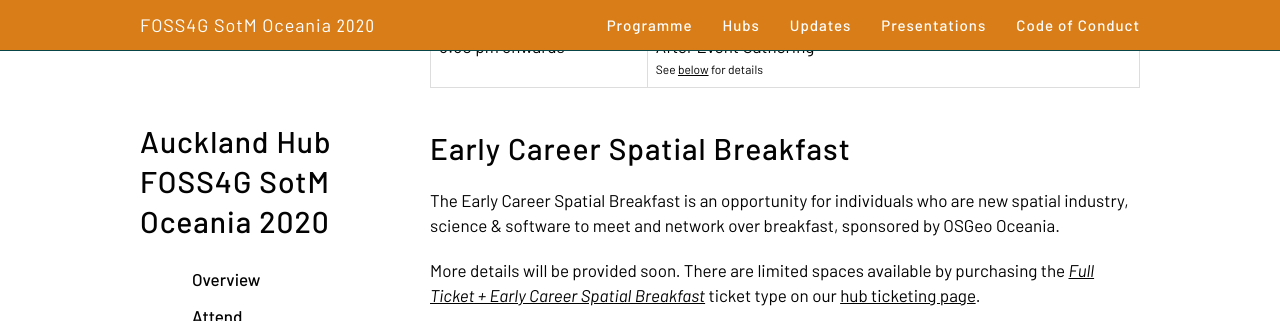
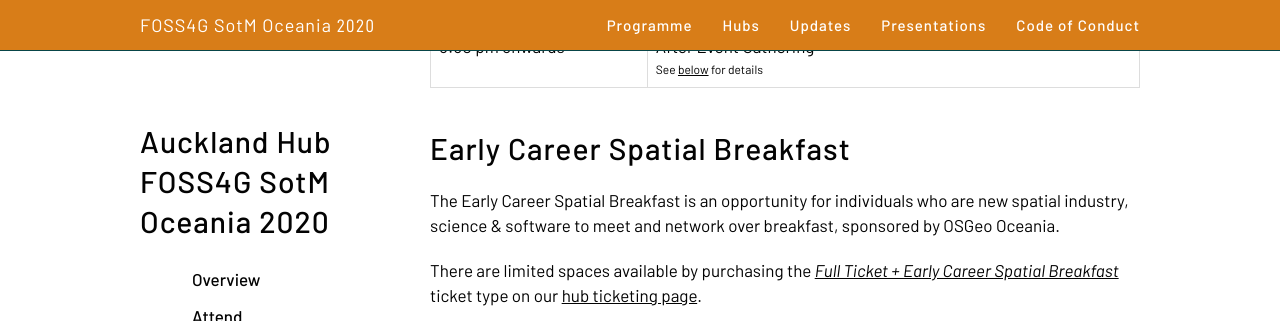
Before and after one commit to osgeo-oceania/foss4g-sotm-oceania-2020, a Jekyll site: the page built from hubs/auckland/index.md, in a window 1280 px wide and 900 px high, scrolled down 2073 px, cut to the strip 0-321 px from the top of the window. Built offline with Jekyll 4.4.1, drawn with Linux system fonts in a browser that asks for light colours; nearby versions of some CDN libraries.

Commit message:
Tweak some text and add nzdf as auckland hub sponsor

```diff
--- a/hubs/auckland/index.md
+++ b/hubs/auckland/index.md
@@ -79,7 +79,7 @@
 
 The Early Career Spatial Breakfast is an opportunity for individuals who are new spatial industry, science & software to meet and network over breakfast, sponsored by OSGeo Oceania.
 
-More details will be provided soon. There are limited spaces available by purchasing the _[Full Ticket + Early Career Spatial Breakfast](https://ti.to/foss4g-oceania/2020-auckland-hub/with/full-price-copy-0fda4ff3-7609-426a-b6e0-d7bc5b1bf0c5)_ ticket type on our [hub ticketing page](https://ti.to/foss4g-oceania/2020-auckland-hub).
+There are limited spaces available by purchasing the _[Full Ticket + Early Career Spatial Breakfast](https://ti.to/foss4g-oceania/2020-auckland-hub/with/full-price-copy-0fda4ff3-7609-426a-b6e0-d7bc5b1bf0c5)_ ticket type on our [hub ticketing page](https://ti.to/foss4g-oceania/2020-auckland-hub).
 
 The Early Career Spatial Breakfast is made possible by "Good Mojo" funding from OSGeo Oceania.
 
@@ -287,8 +287,13 @@
 
 }
 </style>
+<div style="text-align: center">
 <a class="_akl_sponsor_logo" href="https://koordinates.com" title="Koordinates" target="_blank">
   <img src="/logos/auckland/koordinates.png" />
-</a><a class="_akl_sponsor_logo" href="https://locus.co.nz" target="_blank">
+</a><a class="_akl_sponsor_logo" href="https://locus.co.nz" title="Locus" target="_blank">
   <img src="/logos/auckland/locus.png" />
 </a>
+<a class="_akl_sponsor_logo" href="https://www.nzdf.mil.nz/nzdf/" title="NZDF" target="_blank">
+  <img src="/logos/auckland/nzdf.jpg" />
+</a>
+</div>
```
Also changed, not shown: logos/auckland/nzdf.jpg (added).
